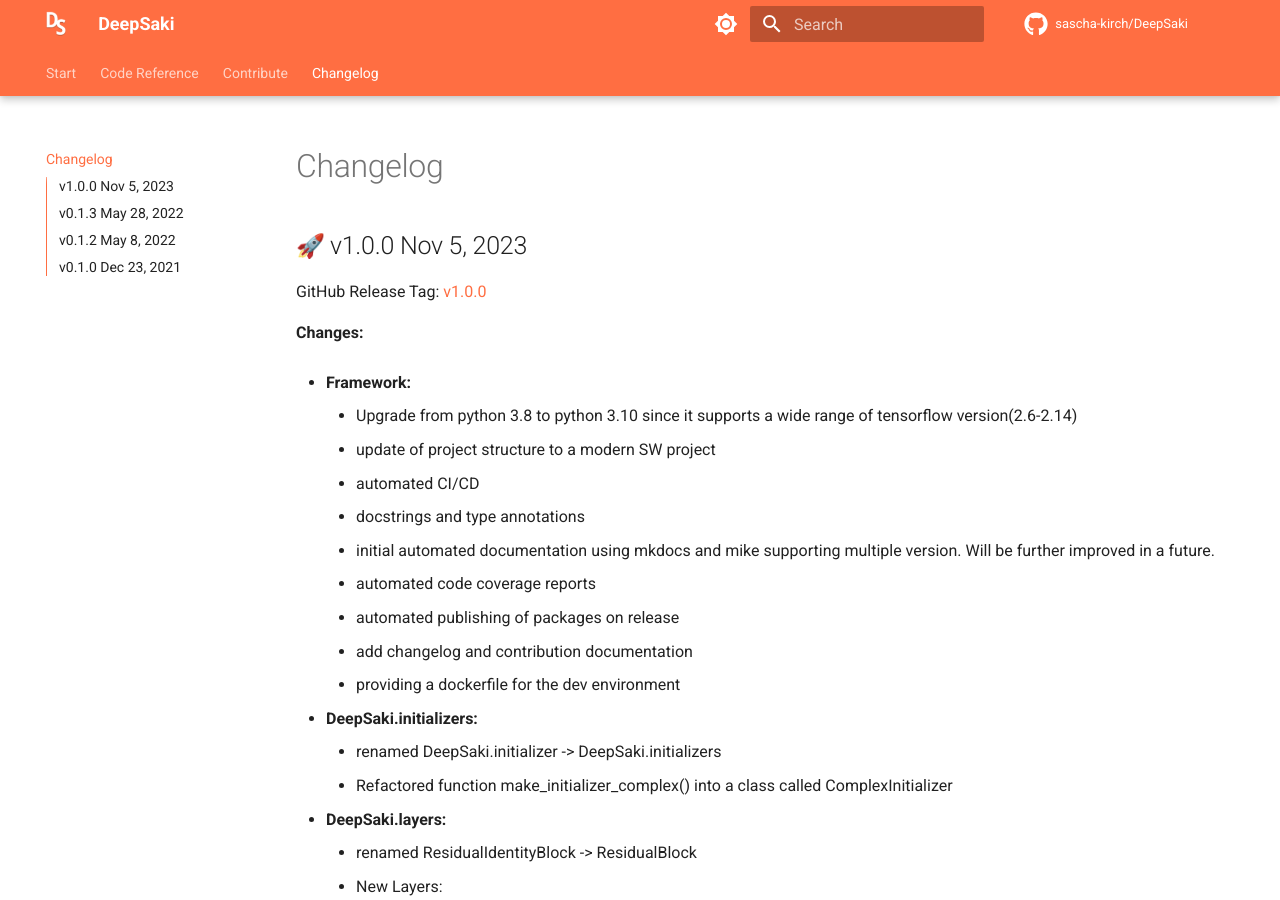
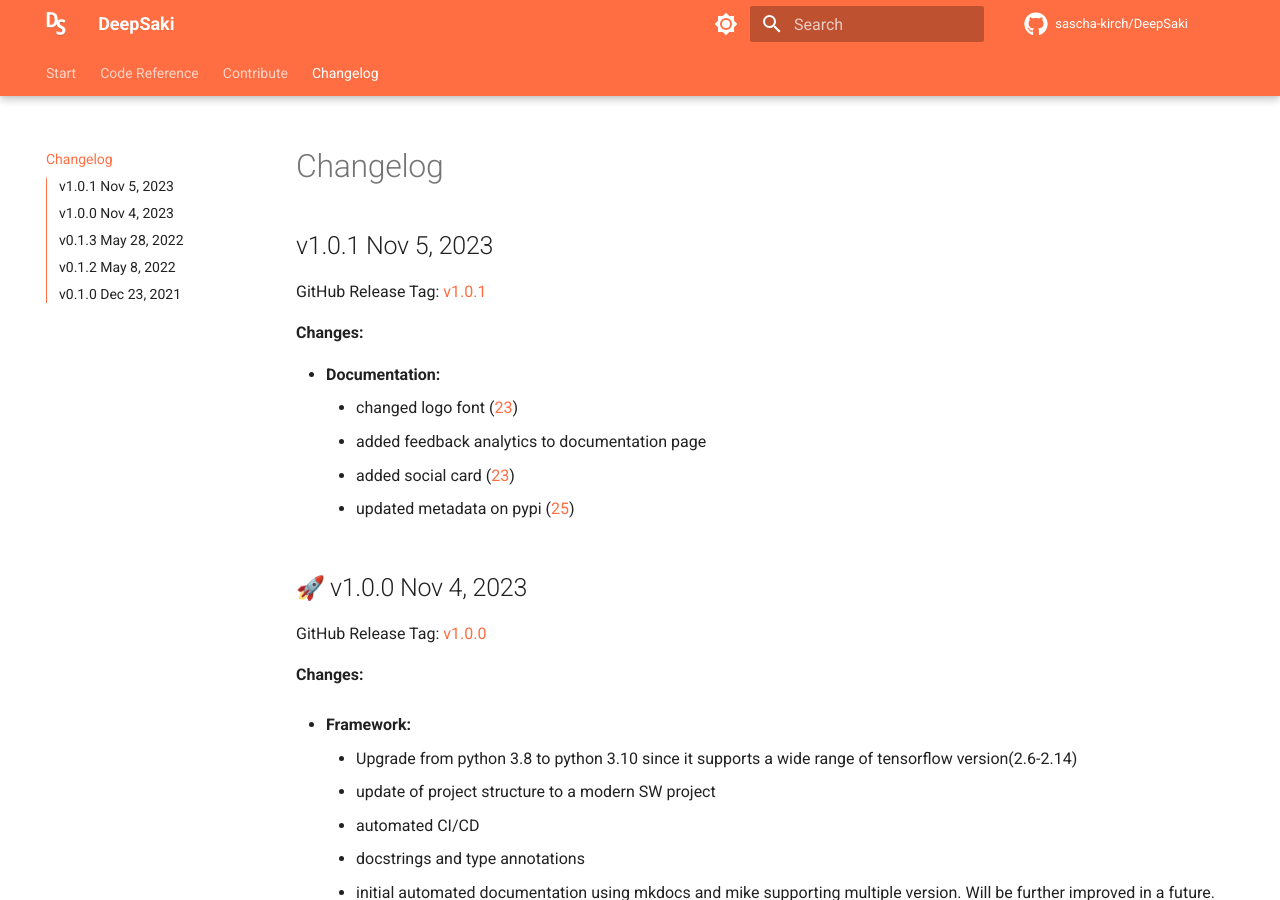
Before and after one commit to sascha-kirch/DeepSaki, an MkDocs documentation site: the page built from docs/CHANGELOG.md, in a window 1280 px wide and 900 px high. Built offline with MkDocs 1.6.1 and Material for MkDocs 9.7.7, drawn with Linux system fonts in a browser that asks for light colours; emoji names are drawn with the system emoji font; comment, search, counter and statistics services are not loaded; the version menu is left out.

Commit message:
update changelog.

```diff
--- a/docs/CHANGELOG.md
+++ b/docs/CHANGELOG.md
@@ -1,7 +1,19 @@
 
 # Changelog
 
-## :rocket: v1.0.0 Nov 5, 2023
+## v1.0.1 Nov 5, 2023
+GitHub Release Tag: [v1.0.1](https://github.com/sascha-kirch/DeepSaki/releases/tag/v1.0.1)
+
+**Changes:**
+
+- **Documentation:**
+    - changed logo font ([23](https://github.com/sascha-kirch/DeepSaki/issues/23))
+    - added feedback analytics to documentation page
+    - added social card ([23](https://github.com/sascha-kirch/DeepSaki/issues/23))
+    - updated metadata on pypi ([25](https://github.com/sascha-kirch/DeepSaki/issues/25))
+
+
+## :rocket: v1.0.0 Nov 4, 2023
 GitHub Release Tag: [v1.0.0](https://github.com/sascha-kirch/DeepSaki/releases/tag/v1.0.0)
 
 **Changes:**
```
